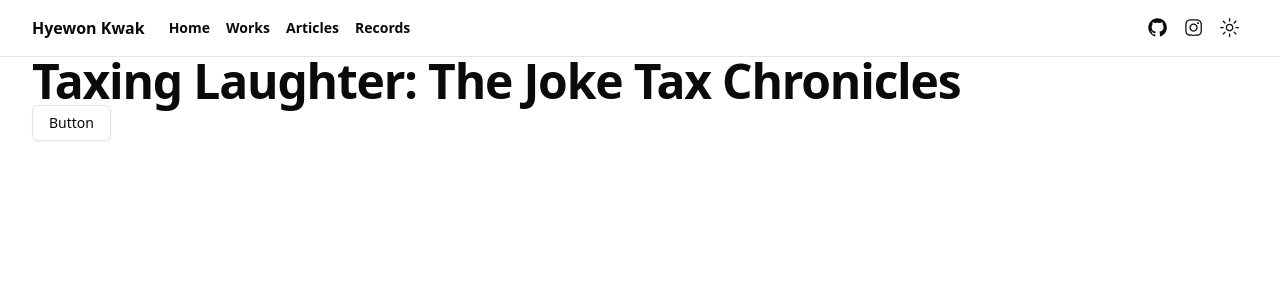
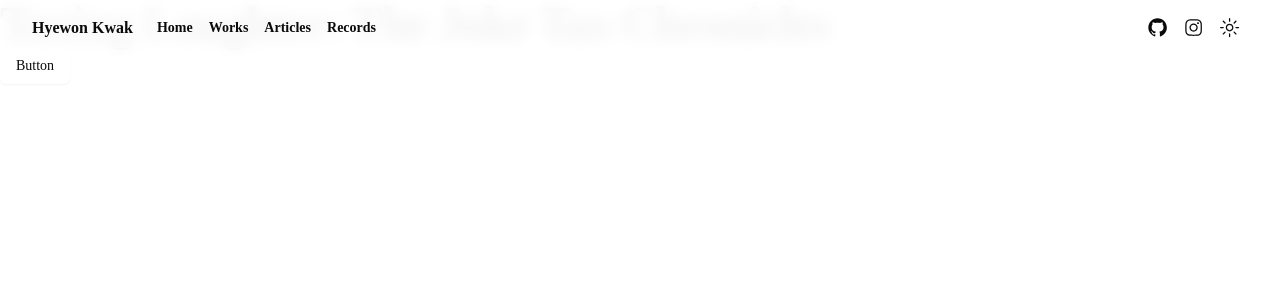
Before and after one commit to YumYumNyang/Hyewonkwak2023, a Next.js app: page / in a window 1280 px wide. Shown: the top 300 px of the page. Built offline with nearby package versions, Linux system fonts and the light colour scheme; what notion-client would draw is missing.

Commit message:
feat: wave scene scrolling, wave plane hover effects

```diff
--- a/app/globals.css
+++ b/app/globals.css
@@ -76,8 +76,148 @@
 		@apply bg-background text-foreground;
 	}
 }
+/* reset */
+html,
+body,
+div,
+span,
+applet,
+object,
+iframe,
+h1,
+h2,
+h3,
+h4,
+h5,
+h6,
+p,
+blockquote,
+pre,
+a,
+abbr,
+acronym,
+address,
+big,
+cite,
+code,
+del,
+dfn,
+em,
+img,
+ins,
+kbd,
+q,
+s,
+samp,
+small,
+strike,
+strong,
+sub,
+sup,
+tt,
+var,
+b,
+u,
+i,
+center,
+dl,
+dt,
+dd,
+ol,
+ul,
+li,
+fieldset,
+form,
+label,
+legend,
+table,
+caption,
+tbody,
+tfoot,
+thead,
+tr,
+th,
+td,
+article,
+aside,
+canvas,
+details,
+embed,
+figure,
+figcaption,
+footer,
+header,
+hgroup,
+menu,
+nav,
+output,
+ruby,
+section,
+summary,
+time,
+mark,
+audio,
+video {
+	margin: 0;
+	padding: 0;
+	border: 0;
+	font-size: 100%;
+	font: inherit;
+	font-family: "Noto Sans KR";
+	background-repeat: no-repeat;
+	vertical-align: baseline;
+}
+article,
+aside,
+details,
+figcaption,
+figure,
+footer,
+header,
+hgroup,
+menu,
+nav,
+section {
+	display: block;
+}
+body {
+	line-height: 1;
+}
+ol,
+ul {
+	list-style: none;
+}
+blockquote,
+q {
+	quotes: none;
+}
+blockquote:before,
+blockquote:after,
+q:before,
+q:after {
+	content: "";
+	content: none;
+}
+table {
+	border-collapse: collapse;
+	border-spacing: 0;
+}
+button {
+	outline: none;
+	border: none;
+	background-color: transparent;
+	cursor: pointer;
+	background-position: center bottom;
+}
 
+html,
+body {
+	height: 100%;
+	width: 100%;
+	margin: 0;
+	padding: 0;
+}
 canvas {
 	width: 100%;
-	height: 100vh;
+	height: 100%;
 }
--- a/app/layout.tsx
+++ b/app/layout.tsx
@@ -32,7 +32,7 @@ export default function RootLayout({
 					defaultTheme="system"
 					enableSystem>
 					<Header />
-					<main className="container"> {children}</main>
+					<main className="w-full h-full"> {children}</main>
 				</ThemeProvider>
 			</body>
 		</html>
--- a/components/common/header.tsx
+++ b/components/common/header.tsx
@@ -18,7 +18,7 @@ const navLinks = [
 const Header = () => {
 	const pathname = usePathname() || "";
 	return (
-		<header className="sticky top-0 z-40 w-full border-b supports-backdrop-blur:bg-background/60 bg-background/95 backdrop-blur">
+		<header className="fixed top-0 z-40 w-full border-b supports-backdrop-blur:bg-background/60 bg-background/95 backdrop-blur">
 			<div className="container flex items-center h-14">
 				<div className="hidden mr-4 md:flex">
 					<a className="flex items-center mr-6 space-x-2" href="/">
--- a/components/post/Work.tsx
+++ b/components/post/Work.tsx
@@ -3,27 +3,23 @@
 import { Post } from "@/types/notion";
 import React from "react";
 import WavePlane from "../three/WavePlane";
-import { Canvas } from "@react-three/fiber";
-import { OrbitControls } from "@react-three/drei";
+import { Canvas, useThree } from "@react-three/fiber";
+import { OrbitControls, Scroll, ScrollControls } from "@react-three/drei";
+import WavesScene from "../three/WavesScene";
 
 const Work = ({ posts }: { posts: Post[] }) => {
 	return (
+		<div style={{ width: "100vw", height: "100vh" }}>
 			<Canvas
 				camera={{
 					fov: 45,
 					near: 0.1,
 					far: 1000,
-				position: [0.2, 0.2, 14],
+					position: [0, 0, 14],
 				}}>
-			<OrbitControls
-				enablePan={false}
-				enableRotate={false}
-				dampingFactor={0.25}
-			/>
-			{posts.map((post, index) => (
-				<WavePlane key={post.id} post={post} index={index} />
-			))}
+				<WavesScene posts={posts} />
 			</Canvas>
+		</div>
 	);
 };
 
--- a/components/three/WavePlane.tsx
+++ b/components/three/WavePlane.tsx
@@ -1,5 +1,6 @@
 import { Post } from "@/types/notion";
-import { useFrame } from "@react-three/fiber";
+import { useScroll } from "@react-three/drei";
+import { useFrame, useThree } from "@react-three/fiber";
 import { useRouter } from "next/navigation";
 import React, { Ref, useMemo, useRef } from "react";
 import { Mesh } from "three";
@@ -33,13 +34,13 @@ const vertexShader = `
 
         vec4 modelPosition = modelMatrix * vec4(position, 1.0);
 
-        modelPosition.z += sin(modelPosition.x * 10.0 + u_time * 3.0 * u_intensity )  * 0.1;
-        modelPosition.z += sin(modelPosition.y * 6.0  + u_time * 2.0 * u_intensity  )  * 0.1;
+        modelPosition.z += sin(modelPosition.x * 10.0 + u_time * 3.0)* 0.1 * u_intensity;
+        modelPosition.z += sin(modelPosition.y * 6.0  + u_time * 2.0)* 0.1 * u_intensity;
 
         vWave = modelPosition.z;
 
         vec4 viewPosition = viewMatrix * modelPosition;
-        vec4 projectedPosition = projectionMatrix * viewPosition;
+        vec4 projectedPosition = projectionMatrix * viewPosition ;
 
         gl_Position = projectedPosition;
     }
@@ -48,6 +49,7 @@ const vertexShader = `
 const WavePlane = ({ post, index }: { post: Post; index: number }) => {
 	const mesh = useRef<Mesh>(null!);
 	const hover = useRef<boolean>(false);
+	const c = new THREE.Color();
 	const router = useRouter();
 	const uniforms = useMemo(
 		() => ({
@@ -62,30 +64,43 @@ const WavePlane = ({ post, index }: { post: Post; index: number }) => {
 				),
 			},
 			u_intensity: {
-				value: 0.3,
+				value: 0.5,
 			},
 		}),
 		[]
 	);
-
-	useFrame((state) => {
+	const { size } = useThree();
+	const scale = useMemo(() => Math.min(size.width / 1280, 1), [size]);
+	useFrame((state, delta) => {
 		const { clock } = state;
 		const material = mesh.current.material as THREE.ShaderMaterial;
 		material.uniforms.u_time.value = clock.getElapsedTime();
 		material.uniforms.u_intensity.value = MathUtils.lerp(
 			material.uniforms.u_intensity.value,
-			hover.current ? 0.8 : 0.3,
-			0.02
+			hover.current ? 1.7 : 0.5,
+			0.01
 		);
+		const newScale = MathUtils.damp(
+			mesh.current.scale.x,
+			hover.current ? 1.2 * scale : 1 * scale,
+			5,
+			delta
+		);
+		mesh.current.scale.set(newScale, newScale, 1);
 	});
 
 	return (
 		<mesh
 			ref={mesh}
-			position={[(index % 2 ? -1 : 1) * 0.8, 0, -0.8 * index + 10]}
+			position={[
+				(index % 2 ? -1 : 1) * 0.8 * scale,
+				-1.2 * index * scale + 1,
+				10,
+			]}
 			onPointerOver={() => (hover.current = true)}
 			onPointerOut={() => (hover.current = false)}
-			onClick={() => router.push(`work/${post.id}`)}>
+			onClick={() => router.push(`work/${post.id}`)}
+			scale={[scale, scale, 1]}>
 			<planeGeometry args={[1, 1, 32, 32]} />
 			<shaderMaterial
 				fragmentShader={fragmentShader}
--- /dev/null
+++ b/components/three/WavesScene.tsx
@@ -0,0 +1,24 @@
+import { Scroll, ScrollControls } from "@react-three/drei";
+import React from "react";
+import WavePlane from "./WavePlane";
+import { Post } from "@/types/notion";
+import { useThree } from "@react-three/fiber";
+
+const WavesScene = ({ posts }: { posts: Post[] }) => {
+	const { size } = useThree();
+	const planeHeight = 50;
+
+	return (
+		<ScrollControls
+			pages={(size.height + posts.length * planeHeight) / size.height}
+			damping={0.5}>
+			<Scroll>
+				{posts.map((post, index) => (
+					<WavePlane key={post.id} post={post} index={index} />
+				))}
+			</Scroll>
+		</ScrollControls>
+	);
+};
+
+export default WavesScene;
```
Also changed, not shown: 1 other file (tests, documents, lock files or other folders). Lines whose indentation alone changed are shown as unchanged.
